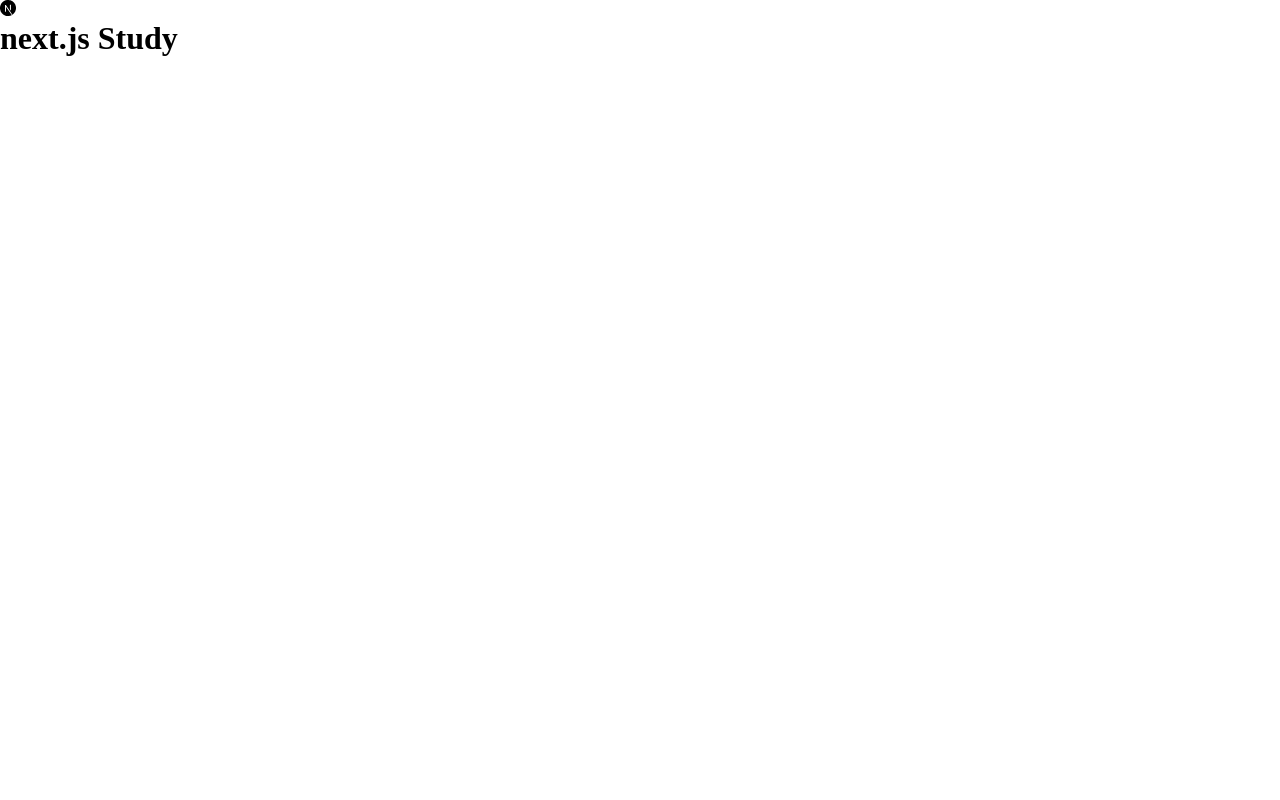
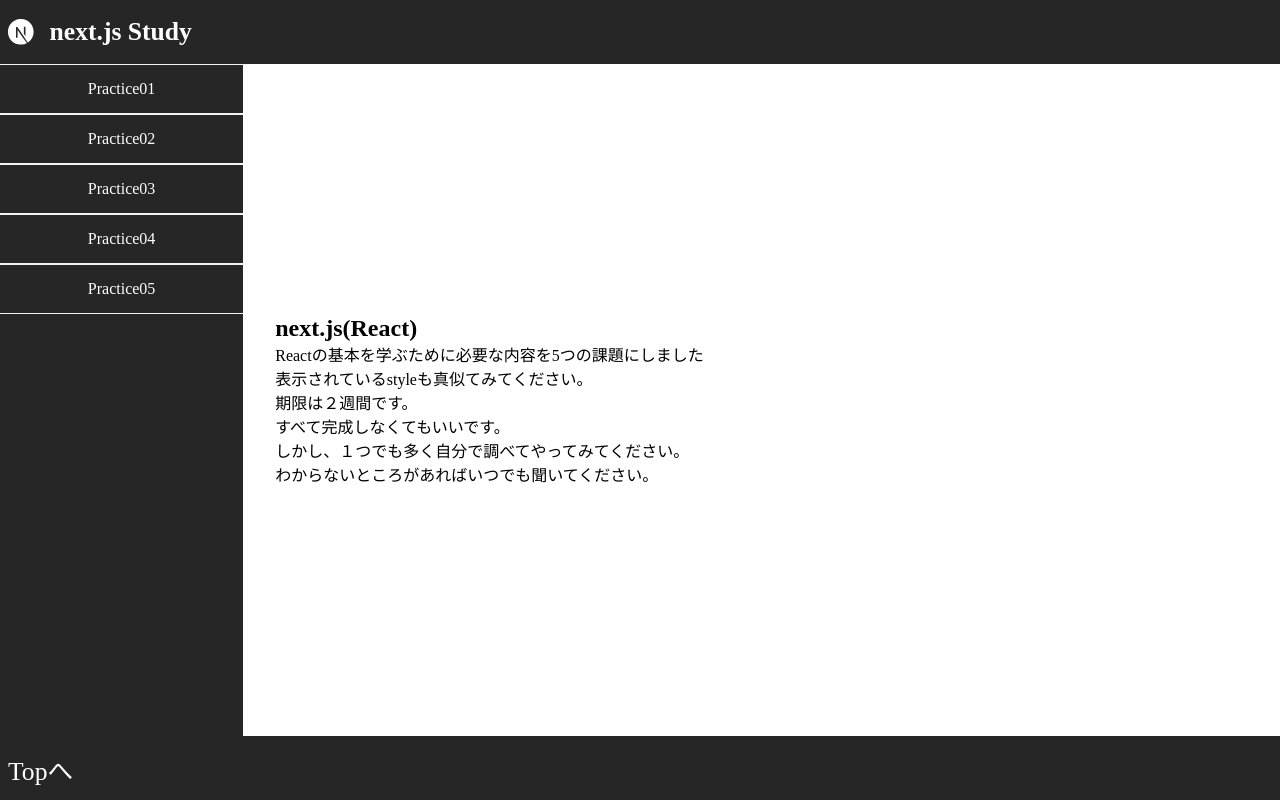
Before and after one commit to RikutoOgaki/nextjs-practioce, a Next.js app: page / in a window 1280 px wide. Built offline with nearby package versions, Linux system fonts and the light colour scheme.

Commit message:
Homeのstyle完成

```diff
--- a/src/components/Layout.tsx
+++ b/src/components/Layout.tsx
@@ -1,6 +1,7 @@
-import { ReactNode } from 'react'
+import { ReactNode, useState } from 'react'
 import { motion } from 'framer-motion'
 import { SiNextdotjs } from 'react-icons/si'
+import Link from 'next/link'
 import style from '@/styles/components/layout.module.scss'
 
 type Props = {
@@ -8,18 +9,26 @@
 }
 
 export function Layout({ children }: Props) {
+
+    const [back, setBack] = useState('/')
+
     return (
         <>
-            <div>
-                <header>
-                    <SiNextdotjs />
+            <div className={style.wrap}>
+                <header className={style.head}>
+                    <SiNextdotjs className={style.icon} />
                     <h1 className={style.title}>next.js Study</h1>
                 </header>
-                <motion.main>
+                <motion.main
+                    className={style.main}
+                    initial={{ opacity: 0 }} // 初期状態
+                    animate={{ opacity: 1 }} // マウント時
+                    exit={{ opacity: 0 }}    // アンマウント時
+                >
                     {children}
                 </motion.main>
-                <footer>
-
+                <footer className={style.foot}>
+                    <Link href={back} className={style.link}>Topへ</Link>
                 </footer>
             </div>
         </>
--- a/src/pages/index.tsx
+++ b/src/pages/index.tsx
@@ -1,7 +1,8 @@
 import Head from 'next/head'
 import Image from 'next/image'
+import Link from 'next/link'
 import { Layout } from '@/components/Layout'
-import styles from '@/styles/home.module.scss'
+import style from '@/styles/home.module.scss'
 
 export default function Home() {
   return (
@@ -13,7 +14,29 @@
         <link rel="icon" href="/favicon.ico" />
       </Head>
       <Layout>
-
+        <div className={style.wrap}>
+          <div className={style.nav}>
+            <nav>
+              <ul>
+                <li><Link className={style.link} href={'/practice/01'}>Practice01</Link></li>
+                <li><Link className={style.link} href={'/practice/02'}>Practice02</Link></li>
+                <li><Link className={style.link} href={'/practice/03'}>Practice03</Link></li>
+                <li><Link className={style.link} href={'/practice/04'}>Practice04</Link></li>
+                <li><Link className={style.link} href={'/practice/05'}>Practice05</Link></li>
+              </ul>
+            </nav>
+          </div>
+          <div className={style.explanation}>
+            <h2 className={style.subTitle}>next.js(React)</h2>
+            <p>Reactの基本を学ぶために必要な内容を5つの課題にしました</p>
+            <p>
+              表示されているstyleも真似てみてください。<br />
+              期限は２週間です。<br />すべて完成しなくてもいいです。<br />
+              しかし、１つでも多く自分で調べてやってみてください。<br />
+              わからないところがあればいつでも聞いてください。
+            </p>
+          </div>
+        </div>
       </Layout>
     </>
   )
--- a/src/pages/practice/05/index.tsx
+++ b/src/pages/practice/05/index.tsx
@@ -1,3 +1,5 @@
+import { Layout } from '@/components/Layout'
+
 export default function Practice05() {
     return (
         <></>
--- a/src/styles/components/layout.module.scss
+++ b/src/styles/components/layout.module.scss
@@ -0,0 +1,47 @@
+.wrap {
+    width: 100%;
+    height: 100vh;
+
+    .head {
+        width: 100%;
+        height: 8vh;
+        background-color: #262626;
+        display: flex;
+        justify-content: flex-start;
+        align-items: center;
+        gap: 1rem;
+        padding-left: .5rem;
+
+        .icon {
+            color: #ffffff;
+            font-size: 1.6rem;
+        }
+
+        .title {
+            color: #ffffff;
+            font-size: 1.6rem;
+        }
+    }
+
+    .main {
+        width: 100%;
+        height: 84vh;
+    }
+
+    .foot {
+        width: 100%;
+        height: 8vh;
+        background-color: #262626;
+        display: flex;
+        justify-content: flex-start;
+        align-items: center;
+
+        .link {
+            font-size: 1.6rem;
+            text-decoration: none;
+            color: #ffffff;
+            padding-left: .5rem;
+        }
+
+    }
+}
--- a/src/styles/home.module.scss
+++ b/src/styles/home.module.scss
@@ -0,0 +1,60 @@
+.wrap {
+    width: 100%;
+    height: 84vh;
+    display: flex;
+    justify-content: space-between;
+    align-items: center;
+
+
+    .nav {
+        width: 20%;
+        height: 100%;
+        background-color: #262626;
+
+        nav {
+            width: 100%;
+            height: 100%;
+
+            ul {
+                width: 100%;
+                height: 100%;
+                margin: 0;
+                padding: 0;
+
+                & li {
+                    width: 100%;
+                    height: 3rem;
+                    text-align: center;
+                    line-height: 3;
+                    border: 1px solid #f3f3f3;
+                    border-left: none;
+                    border-right: none;
+                    transition: .4s ease-in-out;
+
+                    &:hover {
+                        background-color: #adadad;
+                    }
+
+                    .link {
+                        display: block;
+                        width: 100%;
+                        height: 100%;
+                        font-size: 1rem;
+                        text-decoration: none;
+                        color: #ffffff;
+                    }
+                }
+            }
+        }
+    }
+
+    .explanation {
+        width: 80%;
+        height: 100%;
+        display: flex;
+        justify-content: center;
+        align-items: flex-start;
+        flex-direction: column;
+        padding: 2rem;
+    }
+}
```
Also changed, not shown: src/pages/practice/01/index.tsx (+9 -1 lines), src/pages/practice/02/index.tsx (+18 -0 lines), src/pages/practice/03/index.tsx (+7 -1 lines), src/pages/practice/04/index.tsx (+7 -1 lines).
